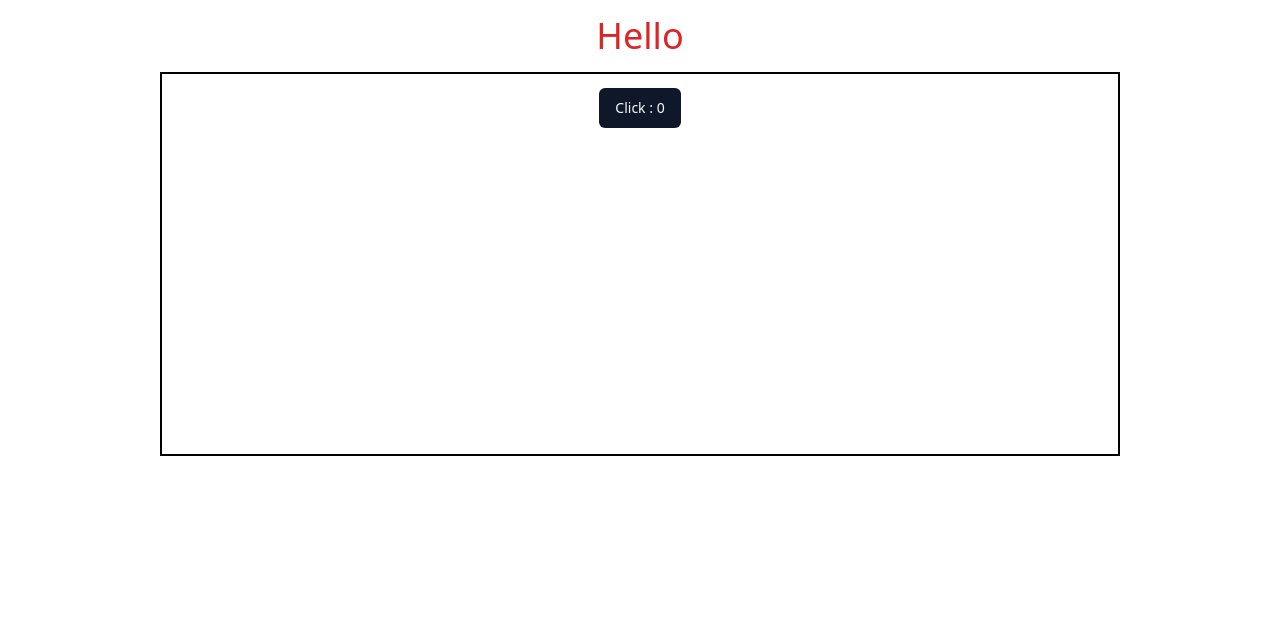
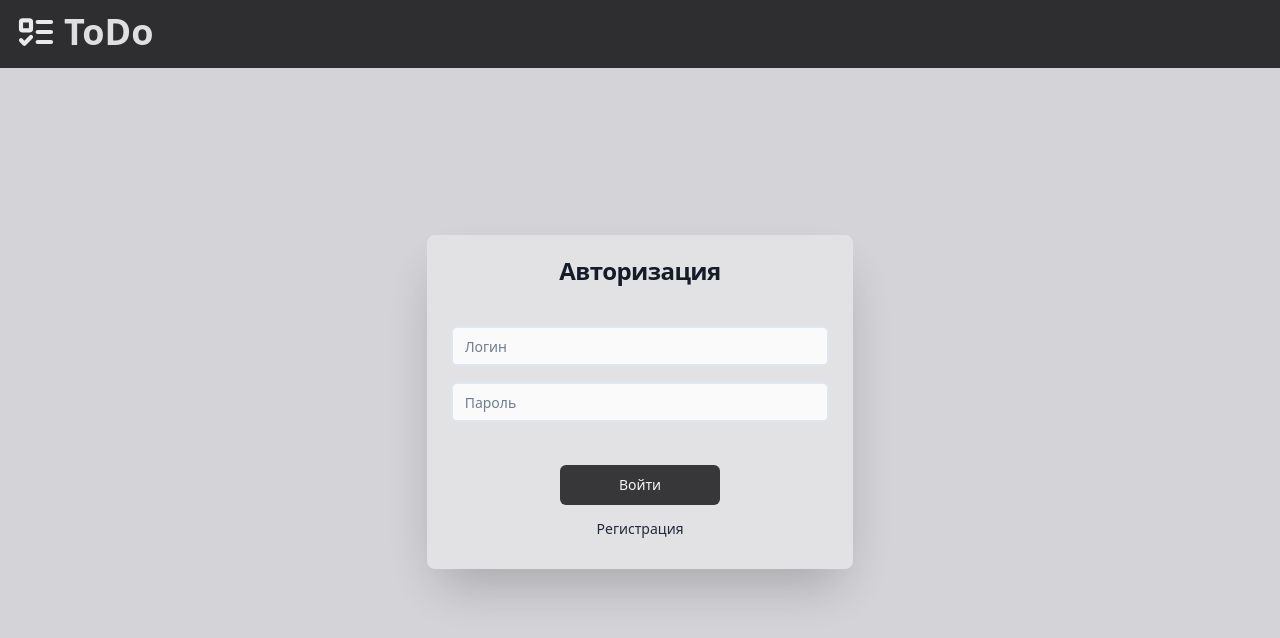
Before and after one commit to Pikatoise/ToDoWeb, a React (Vite) app in the folder Frontend/ToDo.React/: page / in a window 1280 px wide. Shown: the top 638 px of the page. Built offline with nearby package versions, Linux system fonts and the light colour scheme.

Commit message:
login page visual

```diff
--- a/Frontend/ToDo.React/index.html
+++ b/Frontend/ToDo.React/index.html
@@ -4,7 +4,7 @@
 <head>
     <meta charset="UTF-8" />
     <meta name="viewport" content="width=device-width, initial-scale=1.0" />
-    <title>ToDO</title>
+    <title>ToDo</title>
 </head>
 
 <body>
--- a/Frontend/ToDo.React/package.json
+++ b/Frontend/ToDo.React/package.json
@@ -16,6 +16,7 @@
     "lucide-react": "^0.268.0",
     "react": "^18.2.0",
     "react-dom": "^18.2.0",
+    "react-router-dom": "^6.15.0",
     "tailwind-merge": "^1.14.0",
     "tailwindcss-animate": "^1.0.6"
   },
--- a/Frontend/ToDo.React/src/App.tsx
+++ b/Frontend/ToDo.React/src/App.tsx
@@ -1,22 +1,17 @@
-import { Header } from "@/components/Header/Header";
-import { Button } from "@/components/ui/button";
-import { useState } from "react";
-
+import { Routes, Route } from 'react-router-dom';
+import { Layout } from '@/components/Layout/Layout';
+import { HomePage } from "@/pages/HomePage";
+import { LoginPage } from "@/pages/LoginPage";
 function App() {
-    const [count, setCount] = useState(0);
-
     return (
-        <div className="flex justify-center flex-col w-full h-full">
-            <Header />
-
-            <div className="mx-auto border-black border-2 h-96 justify-center flex min-w-min w-3/4 py-3.5">
-                <Button
-                    className="min-w-min"
-                    onClick={() => setCount(count + 1)}>
-                    Click : {count}
-                </Button>
-            </div>
-        </div>
+        <>
+            <Routes>
+                <Route path="/" element={<Layout />}>
+                    {/* <Route index element={<HomePage />} /> */}
+                    <Route index element={<LoginPage />} />
+                </Route>
+            </Routes>
+        </>
     );
 }
 
--- a/Frontend/ToDo.React/src/components/Header/Header.tsx
+++ b/Frontend/ToDo.React/src/components/Header/Header.tsx
@@ -1,7 +1,17 @@
+import { ListTodo } from "lucide-react";
+import { Link } from 'react-router-dom';
+
 export function Header() {
     return (
-        <div className="text-center my-4 fg-red-4xl">
-            Hello
-        </div>
+        <header className="bg-zinc-900 px-4 pt-3 pb-4 opacity-90">
+            <div className="flex">
+                <Link to="/" className="flex">
+                    <ListTodo className="w-10 h-10 mr-2 opacity-90" color="white" strokeWidth={2.5} />
+                    <h1 className=" text-4xl font-semibold text-white text-opacity-85">
+                        ToDo
+                    </h1>
+                </Link>
+            </div>
+        </header>
     );
 }
--- /dev/null
+++ b/Frontend/ToDo.React/src/components/Layout/Layout.tsx
@@ -0,0 +1,14 @@
+import { Outlet } from 'react-router-dom';
+import { Header } from '@/components/Header/Header';
+
+export const Layout = () => {
+    return (
+        <main>
+            <Header />
+
+            <div className="bg-zinc-300">
+                <Outlet />
+            </div>
+        </main>
+    );
+};
--- /dev/null
+++ b/Frontend/ToDo.React/src/components/ui/card.tsx
@@ -0,0 +1,79 @@
+import * as React from "react"
+
+import { cn } from "@/lib/utils"
+
+const Card = React.forwardRef<
+  HTMLDivElement,
+  React.HTMLAttributes<HTMLDivElement>
+>(({ className, ...props }, ref) => (
+  <div
+    ref={ref}
+    className={cn(
+      "rounded-lg border bg-card text-card-foreground shadow-sm",
+      className
+    )}
+    {...props}
+  />
+))
+Card.displayName = "Card"
+
+const CardHeader = React.forwardRef<
+  HTMLDivElement,
+  React.HTMLAttributes<HTMLDivElement>
+>(({ className, ...props }, ref) => (
+  <div
+    ref={ref}
+    className={cn("flex flex-col space-y-1.5 p-6", className)}
+    {...props}
+  />
+))
+CardHeader.displayName = "CardHeader"
+
+const CardTitle = React.forwardRef<
+  HTMLParagraphElement,
+  React.HTMLAttributes<HTMLHeadingElement>
+>(({ className, ...props }, ref) => (
+  <h3
+    ref={ref}
+    className={cn(
+      "text-2xl font-semibold leading-none tracking-tight",
+      className
+    )}
+    {...props}
+  />
+))
+CardTitle.displayName = "CardTitle"
+
+const CardDescription = React.forwardRef<
+  HTMLParagraphElement,
+  React.HTMLAttributes<HTMLParagraphElement>
+>(({ className, ...props }, ref) => (
+  <p
+    ref={ref}
+    className={cn("text-sm text-muted-foreground", className)}
+    {...props}
+  />
+))
+CardDescription.displayName = "CardDescription"
+
+const CardContent = React.forwardRef<
+  HTMLDivElement,
+  React.HTMLAttributes<HTMLDivElement>
+>(({ className, ...props }, ref) => (
+  <div ref={ref} className={cn("p-6 pt-0", className)} {...props} />
+))
+CardContent.displayName = "CardContent"
+
+const CardFooter = React.forwardRef<
+  HTMLDivElement,
+  React.HTMLAttributes<HTMLDivElement>
+>(({ className, ...props }, ref) => (
+  <div
+    ref={ref}
+    className={cn("flex items-center p-6 pt-0", className)}
+    {...props}
+  />
+))
+CardFooter.displayName = "CardFooter"
+
+export { Card, CardHeader, CardFooter, CardTitle, CardDescription, CardContent }
--- /dev/null
+++ b/Frontend/ToDo.React/src/components/ui/input.tsx
@@ -0,0 +1,25 @@
+import * as React from "react"
+
+import { cn } from "@/lib/utils"
+
+export interface InputProps
+  extends React.InputHTMLAttributes<HTMLInputElement> {}
+
+const Input = React.forwardRef<HTMLInputElement, InputProps>(
+  ({ className, type, ...props }, ref) => {
+    return (
+      <input
+        type={type}
+        className={cn(
+          "flex h-10 w-full rounded-md border border-input bg-background px-3 py-2 text-sm ring-offset-background file:border-0 file:bg-transparent file:text-sm file:font-medium placeholder:text-muted-foreground focus-visible:outline-none focus-visible:ring-2 focus-visible:ring-ring focus-visible:ring-offset-2 disabled:cursor-not-allowed disabled:opacity-50",
+          className
+        )}
+        ref={ref}
+        {...props}
+      />
+    )
+  }
+)
+Input.displayName = "Input"
+
+export { Input }
--- a/Frontend/ToDo.React/src/main.tsx
+++ b/Frontend/ToDo.React/src/main.tsx
@@ -1,10 +1,13 @@
 import React from 'react';
 import ReactDOM from 'react-dom/client';
+import { BrowserRouter } from 'react-router-dom';
 import App from './App.tsx';
-import './styles/index.css';
+import '@/styles/index.css';
 
 ReactDOM.createRoot(document.getElementById('root')!).render(
     <React.StrictMode>
-        <App />
+        <BrowserRouter>
+            <App />
+        </BrowserRouter>
     </React.StrictMode>,
 );
--- /dev/null
+++ b/Frontend/ToDo.React/src/pages/HomePage.tsx
@@ -0,0 +1,5 @@
+export const HomePage = () => {
+    return (
+        <div>HomePage</div>
+    );
+};
--- /dev/null
+++ b/Frontend/ToDo.React/src/pages/LoginPage.tsx
@@ -0,0 +1,23 @@
+import { Card, CardContent, CardFooter, CardHeader, CardTitle } from '@/components/ui/card';
+import { Button } from '@/components/ui/button';
+import { Input } from '@/components/ui/input';
+
+export const LoginPage = () => {
+    return (
+        <form className="w-full h-full flex items-center justify-center pb-16 opacity-90">
+            <Card className="bg-zinc-200 border-0 shadow-2xl min-w-max w-1/3 h-1/2 flex flex-col justify-between">
+                <CardHeader>
+                    <CardTitle className="text-center">Авторизация</CardTitle>
+                </CardHeader>
+                <CardContent>
+                    <Input placeholder="Логин" className="border-2 mb-4 focus:border-0" />
+                    <Input placeholder="Пароль" className="border-2 focus:border-0" />
+                </CardContent>
+                <CardFooter className="flex justify-center flex-col">
+                    <Button className="w-40 bg-zinc-800 hover:bg-zinc-700 mb-2">Войти</Button>
+                    <Button variant="link" className="w-28 h-8 ">Регистрация</Button>
+                </CardFooter>
+            </Card>
+        </form>
+    );
+};
--- a/Frontend/ToDo.React/src/styles/index.css
+++ b/Frontend/ToDo.React/src/styles/index.css
@@ -69,14 +69,25 @@
 @layer base {
   * {
     @apply border-border;
+    @apply font-sans
   }
+  body, html {
+    @apply m-0 h-full min-h-full;
+  }
+
   body {
-    @apply bg-background text-foreground;
+    @apply flex;
+    @apply flex-col;
+    @apply m-0;
+  }
+
+  header, footer {
+    @apply flex-none;
+  }
+
+  main {
+    @apply grid;
+    @apply h-full;
+    grid-template-rows: 68px calc(100vh - 68px);
   }
 }
-
-@layer base {
-    .fg-red-4xl{
-        @apply text-red-600 font-light text-4xl;
-    }
-}
```
Also changed, not shown: 1 other file (tests, documents, lock files or other folders).
